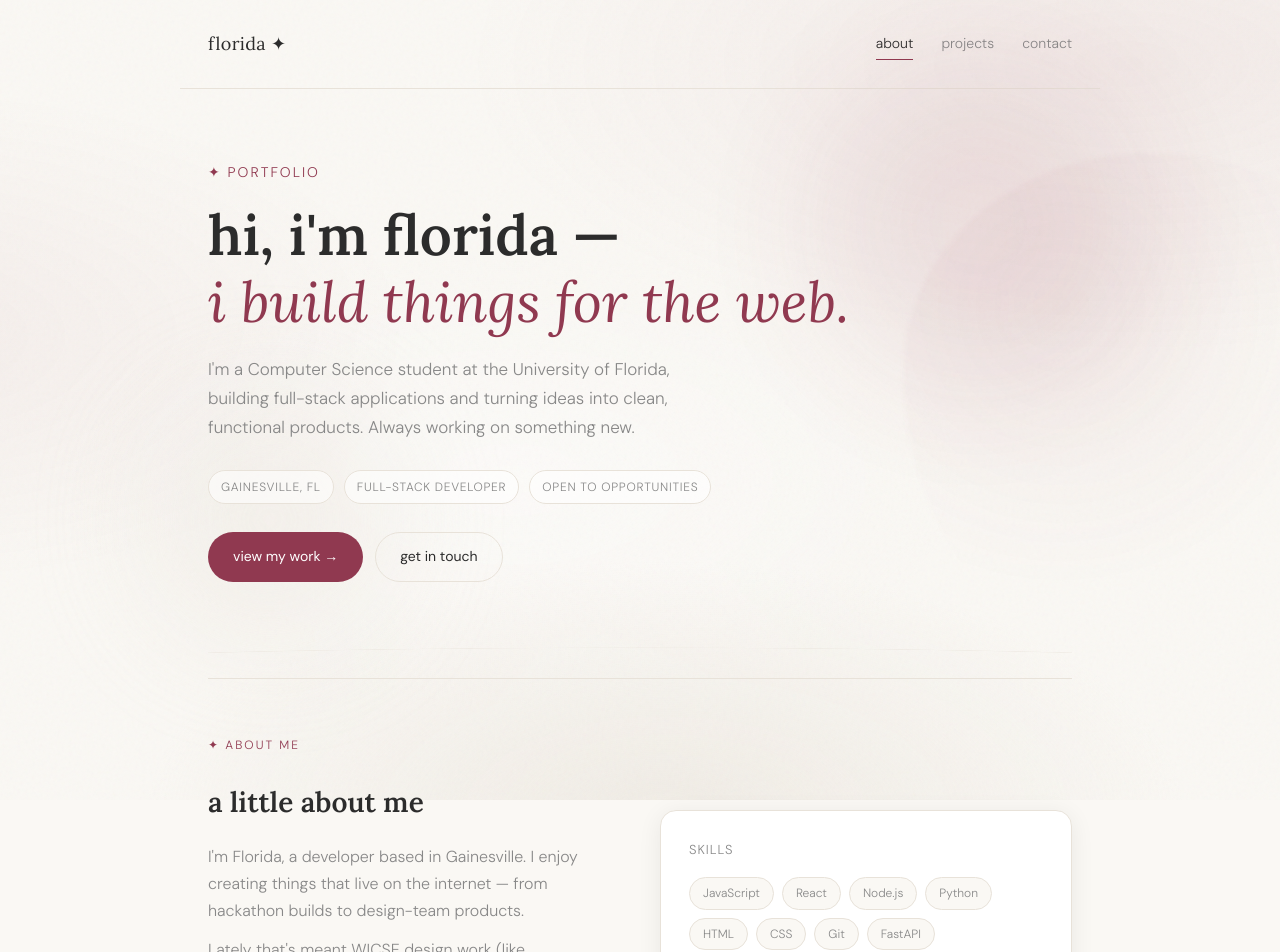
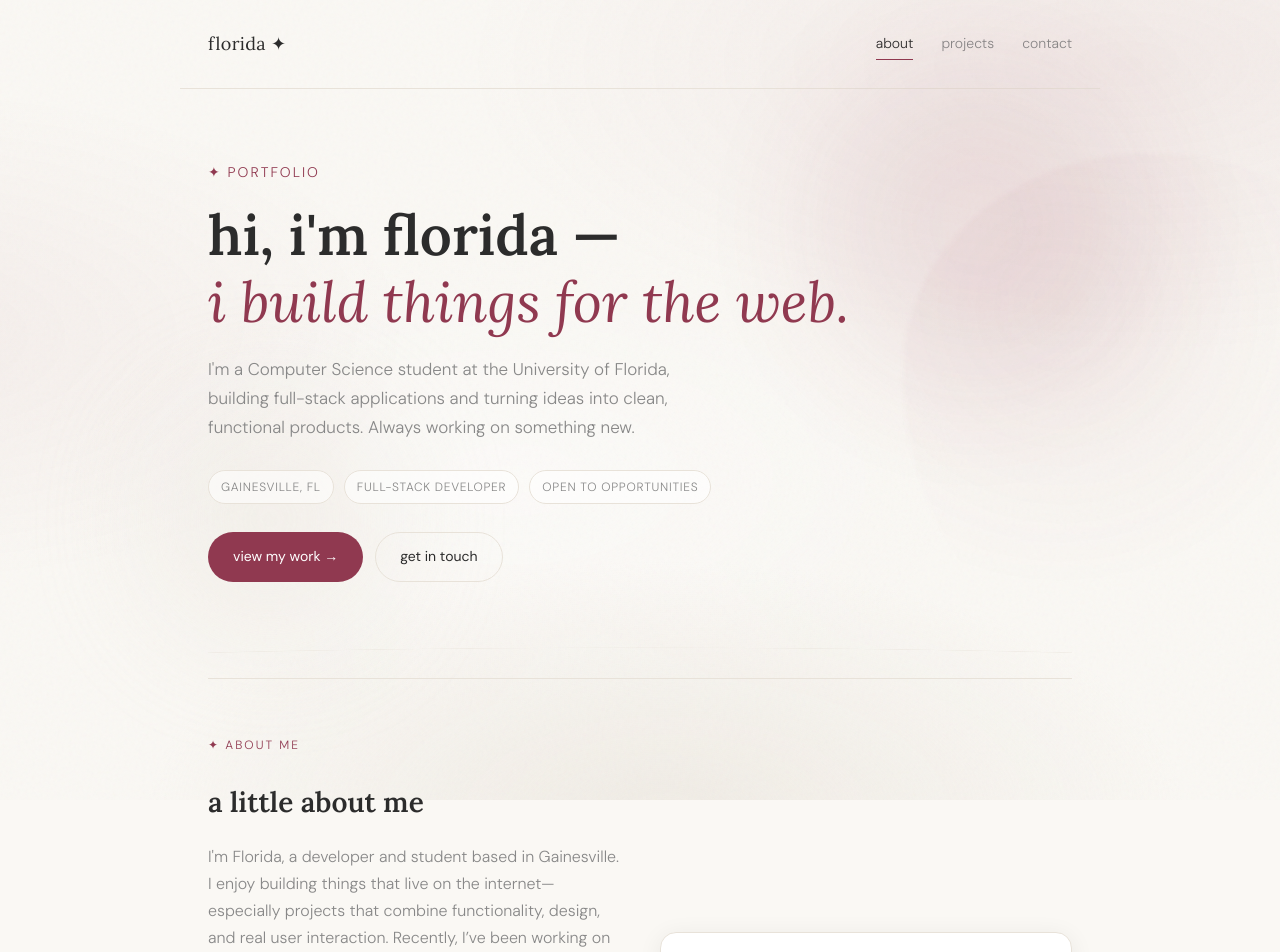
Before and after one commit to florida-k/my-portfolio, a React (Vite) app: page / in a window 1280 px wide. Shown: the top 952 px of the page. Built offline with nearby package versions, Linux system fonts and the light colour scheme.

Commit message:
about me

```diff
--- a/src/App.jsx
+++ b/src/App.jsx
@@ -153,8 +153,10 @@ export default function App() {
                 </h2>
                 <div className="about__text">
                   <p>
-                    I&apos;m Florida, a developer based in Gainesville. I enjoy creating things that
-                    live on the internet — from hackathon builds to design-team products.
+                    I&apos;m Florida, a developer and student based in Gainesville. I enjoy building things that live on the internet—especially projects that combine functionality, design, and real user interaction.
+                    Recently, I’ve been working on full-stack applications through WiCSE, including Dopaminder, where I develop backend systems and integrate them with user-facing features.
+                    I’ve also built interactive web apps at hackathons like SASE Hacks, focusing on real-time input and dynamic interfaces.
+                    I’m especially interested in creating clean, intuitive experiences and continuously improving both my technical skills and design thinking.
                   </p>
                   <p>
                     Lately that&apos;s meant WICSE design work (like Dopaminder), SASE Hacks builds,
```
